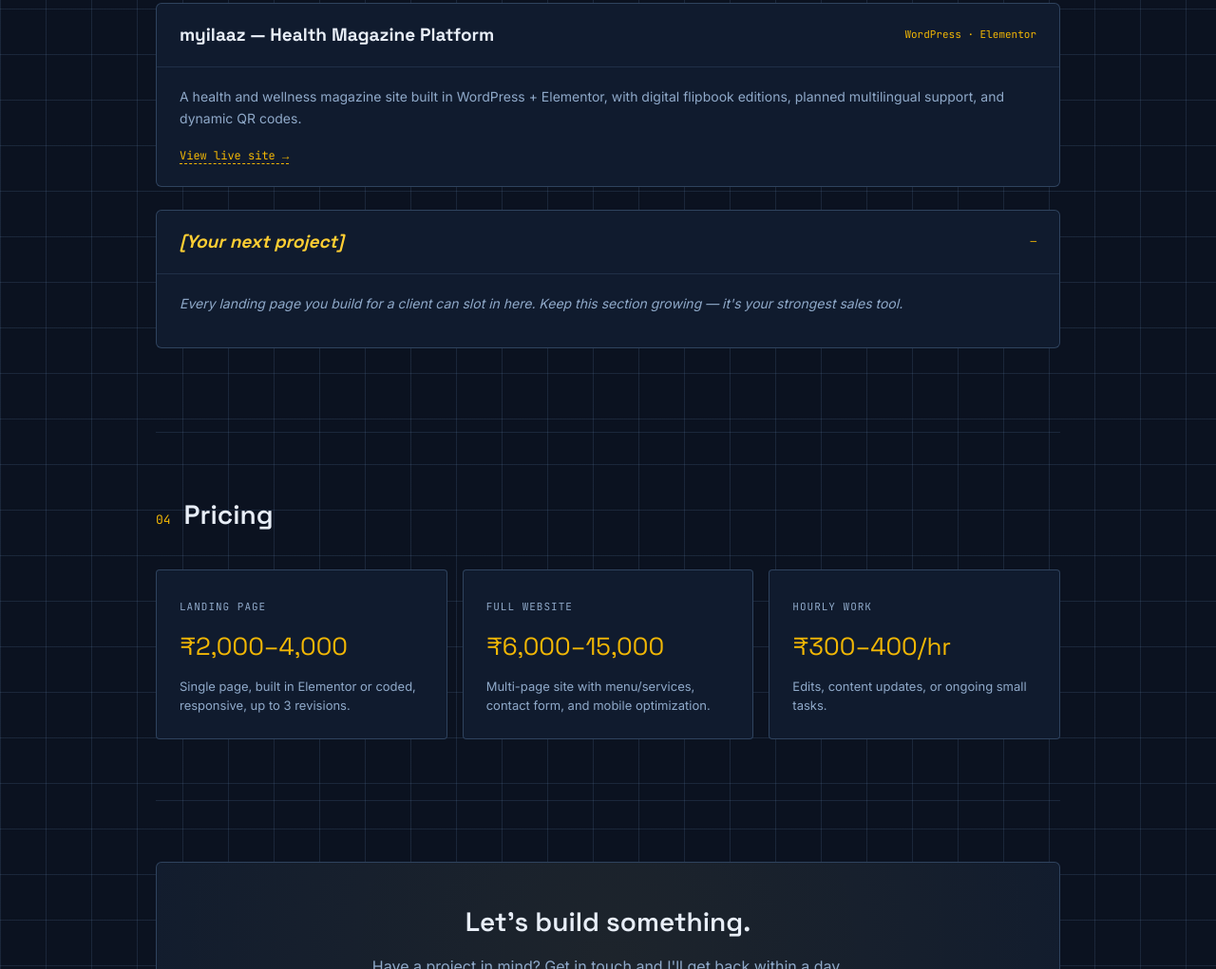
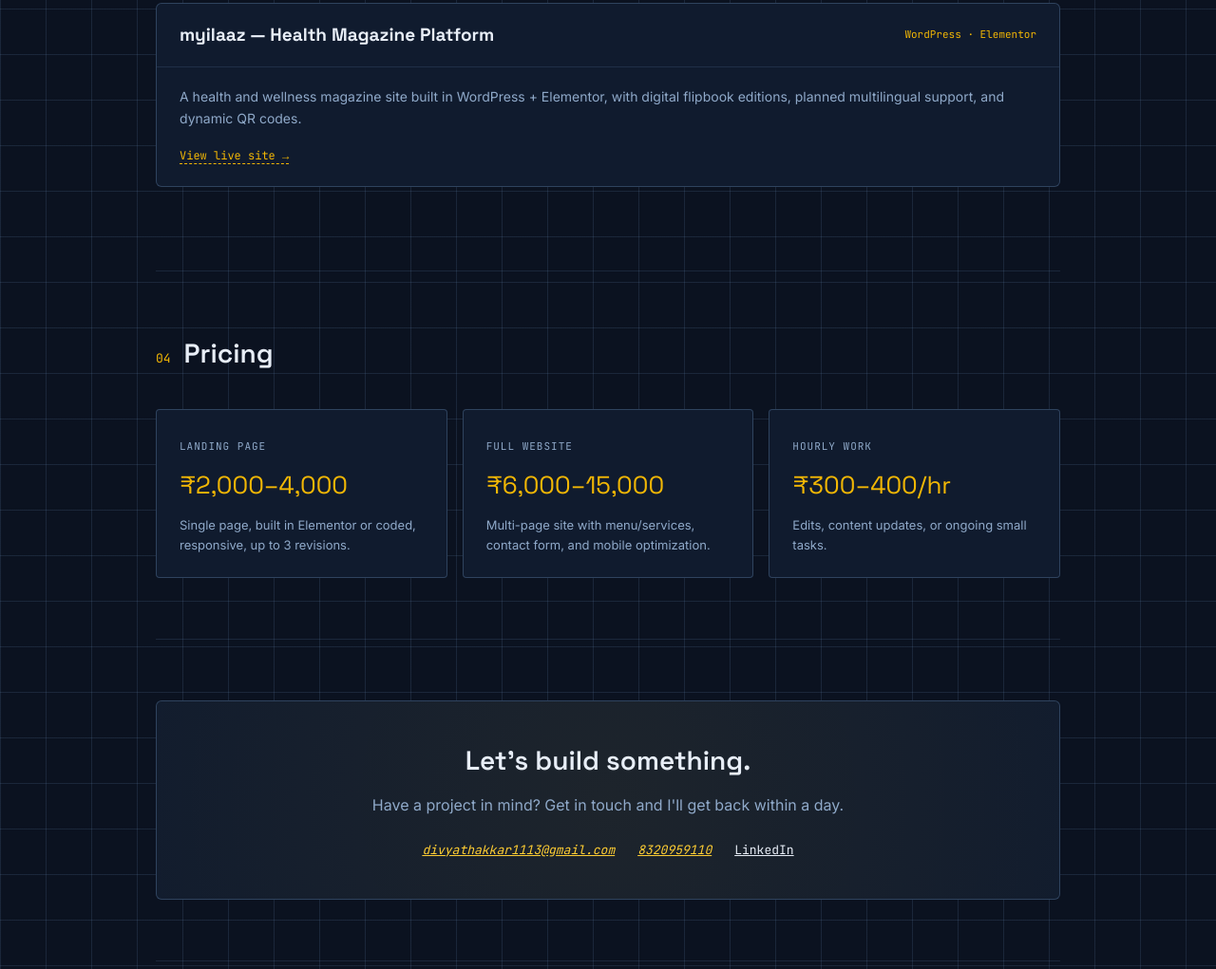
Before and after one commit to Divya1311-lab/divya-portfolio, a plain HTML site: page index.html in a window 1280 px wide. Shown: the part 1959-2980 px from the top of the page at 95% size. Drawn offline with Linux system fonts and the light colour scheme.

Commit message:
Update index.html

```diff
--- a/index.html
+++ b/index.html
@@ -207,16 +207,6 @@
         <a class="project-link" href="https://myilaaz.com" target="_blank" rel="noopener">View live site →</a>
       </div>
     </div>
-
-    <div class="project">
-      <div class="project-head">
-        <h3 class="placeholder">[Your next project]</h3>
-        <span class="stack">—</span>
-      </div>
-      <div class="project-body">
-        <p class="placeholder">Every landing page you build for a client can slot in here. Keep this section growing — it's your strongest sales tool.</p>
-      </div>
-    </div>
   </section>
 
   <section id="pricing">
```
